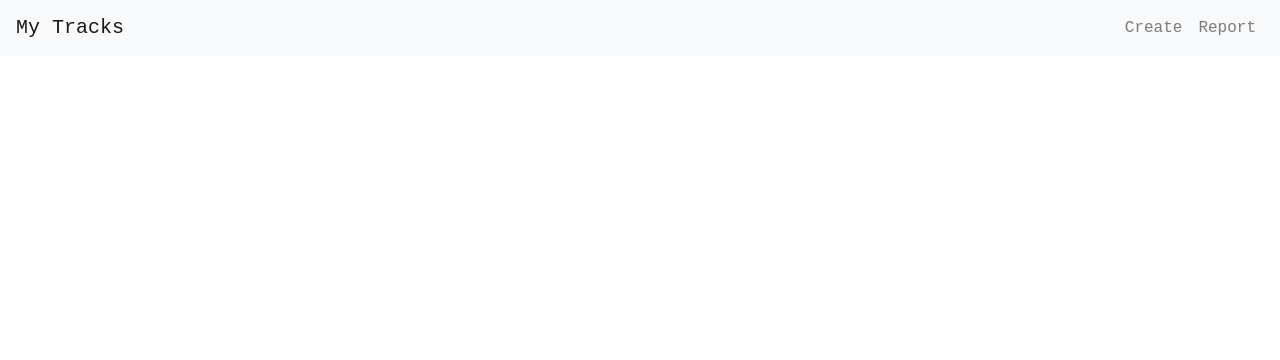
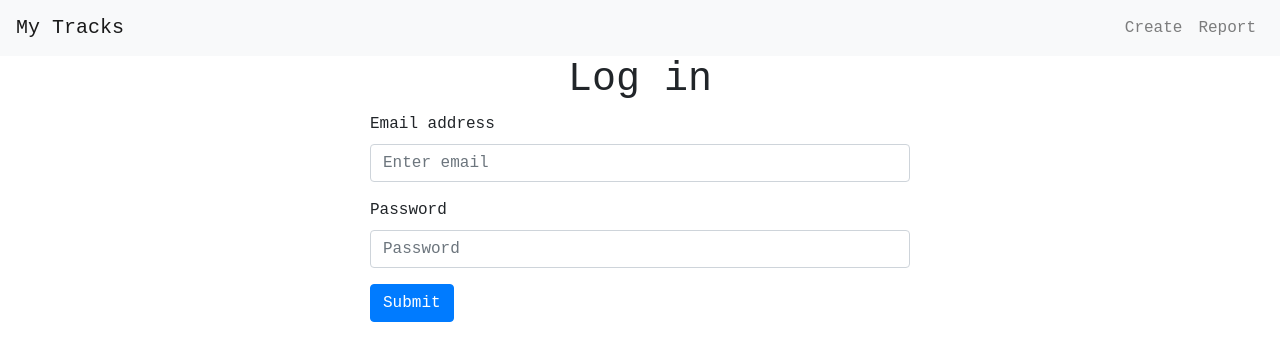
Before and after one commit to nuenook/my-tracks-web, a React (Create React App) app: page /login in a window 1280 px wide. Shown: the top 360 px of the page. Built offline with nearby package versions, Linux system fonts and the light colour scheme; no server answers; a web font is replaced by a local one.

Commit message:
make authentication with firebase auth, context API

```diff
--- a/package.json
+++ b/package.json
@@ -9,6 +9,7 @@
     "@types/react-dom": "16.9.3",
     "bootstrap": "^4.3.1",
     "chart.js": "^2.9.1",
+    "firebase": "^7.2.3",
     "moment": "^2.24.0",
     "react": "^16.11.0",
     "react-bootstrap": "^1.0.0-beta.14",
--- a/src/App.tsx
+++ b/src/App.tsx
@@ -3,12 +3,18 @@ import './App.css';
 import 'bootstrap/dist/css/bootstrap.min.css';
 import NavBars from './components/layout/Navbars';
 import { Switch, Route, BrowserRouter } from 'react-router-dom';
+
 import CreatePage from './pages/CreatePage';
 import HomePage from './pages/HomePage';
 import ReportPage from './pages/ReportPage';
+import { AuthProvider } from './route/AuthRoute';
+import PrivateRoute from './route/PrivateRoute';
+import LoginPage from './pages/LoginPage';
+import LogoutPage from './pages/LogoutPage'
 
 const App: React.FC = () => {
   return (
+    <AuthProvider>
       <BrowserRouter>
         <NavBars />
         <div className="container">
@@ -16,15 +22,18 @@ const App: React.FC = () => {
             <Route exact path="/">
               <HomePage />
             </Route>
-          <Route path="/create">
-            <CreatePage />
-          </Route>
+            <PrivateRoute exact path="/create" component={CreatePage} />
             <Route path="/report">
               <ReportPage />
             </Route>
+            <Route path="/login">
+              <LoginPage />
+            </Route>
+            <Route exact path="/logout" component={LogoutPage} />
           </Switch>
         </div>
       </BrowserRouter>
+    </AuthProvider>
   );
 }
 
--- /dev/null
+++ b/src/firebase/config.ts
@@ -0,0 +1,13 @@
+
+const config =  {
+    apiKey: "AIzaSyAaNi-en9CNPec9JlxfxPLoxMGGfVhfp_Y",
+    authDomain: "my-tracks-app.firebaseapp.com",
+    databaseURL: "https://my-tracks-app.firebaseio.com",
+    projectId: "my-tracks-app",
+    storageBucket: "my-tracks-app.appspot.com",
+    messagingSenderId: "879321107942",
+    appId: "1:879321107942:web:969de5ed0ba04f01699a27",
+    measurementId: "G-N524T50WSK"
+}
+
+export default config;
--- /dev/null
+++ b/src/firebase/index.ts
@@ -0,0 +1,11 @@
+import firebase from 'firebase/app'
+import 'firebase/auth'
+
+import config from './config'
+
+
+if (!firebase.apps.length) {
+    firebase.initializeApp(config)
+  }
+
+export default firebase
--- /dev/null
+++ b/src/pages/LoginPage.tsx
@@ -0,0 +1,65 @@
+import React, { useState } from 'react';
+import firebaseApp from '../firebase';
+import { useHistory } from "react-router-dom";
+
+
+export interface LoginPageProps {
+}
+
+const LoginPage: React.SFC<LoginPageProps> = () => {
+    let history = useHistory();
+
+    const [email, setEmail] = useState('')
+    const [password, setPassword] = useState('')
+    const handleLogin = async (event: any) => {
+        event.preventDefault();
+
+        try {
+            await firebaseApp
+                .auth()
+                .signInWithEmailAndPassword(email, password);
+            history.push("/");
+
+        } catch (error) {
+            console.log("error auth: ", error)
+            alert(error);
+
+        }
+    }
+    return (
+        <>
+            <h1 className="text-center">Log in</h1>
+            <div className="row">
+                <div className="col-md-3"></div>
+                <div className="col-md-6">
+                    <form onSubmit={handleLogin}>
+                        <div className="form-group">
+                            <label htmlFor="exampleInputEmail1">Email address</label>
+                            <input type="email"
+                                className="form-control"
+                                id="exampleInputEmail1"
+                                aria-describedby="emailHelp"
+                                placeholder="Enter email"
+                                value={email}
+                                onChange={e => setEmail(e.target.value)}
+                            />
+                        </div>
+                        <div className="form-group">
+                            <label htmlFor="exampleInputPassword1">Password</label>
+                            <input type="password"
+                                className="form-control"
+                                id="exampleInputPassword1"
+                                placeholder="Password"
+                                value={password}
+                                onChange={e => setPassword(e.target.value)}
+                            />
+                        </div>
+                        <button type="submit" className="btn btn-primary">Submit</button>
+                    </form>
+                </div>
+            </div>
+        </>
+    );
+}
+
+export default LoginPage;
--- /dev/null
+++ b/src/pages/LogoutPage.tsx
@@ -0,0 +1,33 @@
+import * as React from 'react';
+import { AuthContext } from "../route/AuthRoute";
+import firebaseApp from "../firebase"
+
+export interface LogoutPageProps {
+
+}
+
+const LogoutPage: React.SFC<LogoutPageProps> = () => {
+
+    const [isLoading, setLoading] = React.useState(false)
+    const currentUser = React.useContext(AuthContext);
+
+    React.useEffect(() => {
+
+        if(currentUser) {
+            setLoading(true)
+            firebaseApp.auth().signOut().then(response => {
+                setLoading(false)
+              })
+        }
+
+    },[])
+    return (
+        <>
+            {isLoading? <h2 className="text-center">logout...</h2>
+            :<h1 className="text-center">Bye bye :3</h1>
+            }
+        </>
+    );
+}
+
+export default LogoutPage;
--- /dev/null
+++ b/src/route/AuthRoute.tsx
@@ -0,0 +1,35 @@
+
+
+import React, { useEffect, useState, ReactNode } from "react";
+import firebaseApp from "../firebase"
+
+export const AuthContext = React.createContext("");
+
+interface IAuthProviderProps {
+    children: ReactNode;
+}
+export const AuthProvider = ({ children }: IAuthProviderProps) => {
+  const [currentUser, setCurrentUser] = useState("");
+
+  useEffect(() => {
+    firebaseApp.auth().onAuthStateChanged(user => {
+        console.log("user: ", user)
+
+        if(user) {
+            console.log("user.email: ", user.email)
+
+            setCurrentUser(user.email ? user.email : "")
+        }
+    });
+  }, []);
+
+  return (
+    <AuthContext.Provider
+      value={
+        currentUser
+      }
+    >
+      {children}
+    </AuthContext.Provider>
+  );
+};
--- /dev/null
+++ b/src/route/PrivateRoute.tsx
@@ -0,0 +1,33 @@
+import * as React from 'react';
+import { Route, Redirect } from "react-router-dom";
+
+import { AuthContext } from "./AuthRoute";
+
+
+export interface PrivateRouteProps {
+    component: any;
+    exact: boolean;
+    path: string;
+}
+
+const PrivateRoute: React.SFC<PrivateRouteProps> = ({
+    component: RouteComponent,
+    ...rest
+}) => {
+    const currentUser = React.useContext(AuthContext);
+
+    return (
+        <Route
+            {...rest}
+            render={routeProps =>
+                !!currentUser ? (
+                  <RouteComponent {...routeProps} />
+                ) : (
+                  <Redirect to={"/login"} />
+                )
+              }
+        />
+    );
+}
+
+export default PrivateRoute;
```
Also changed, not shown: 1 other file (tests, documents, lock files or other folders). Lines whose indentation alone changed are shown as unchanged.
